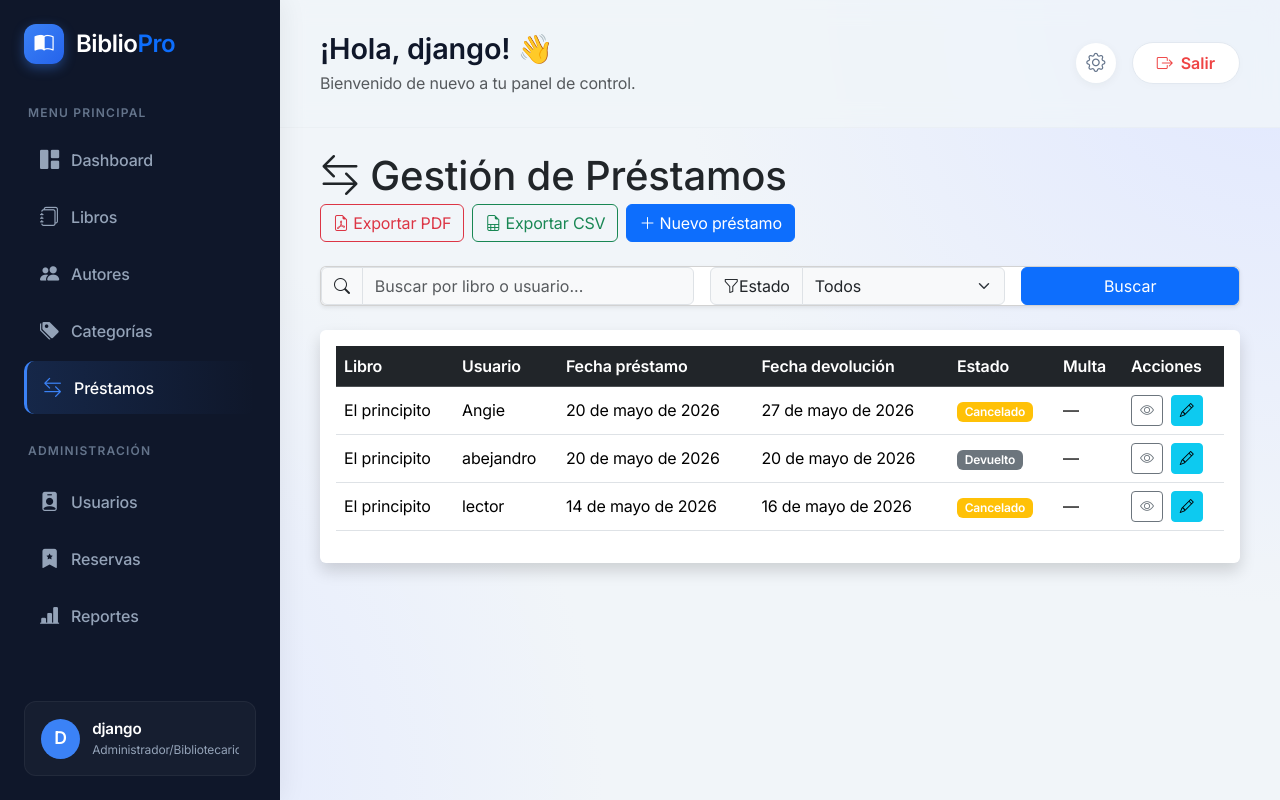
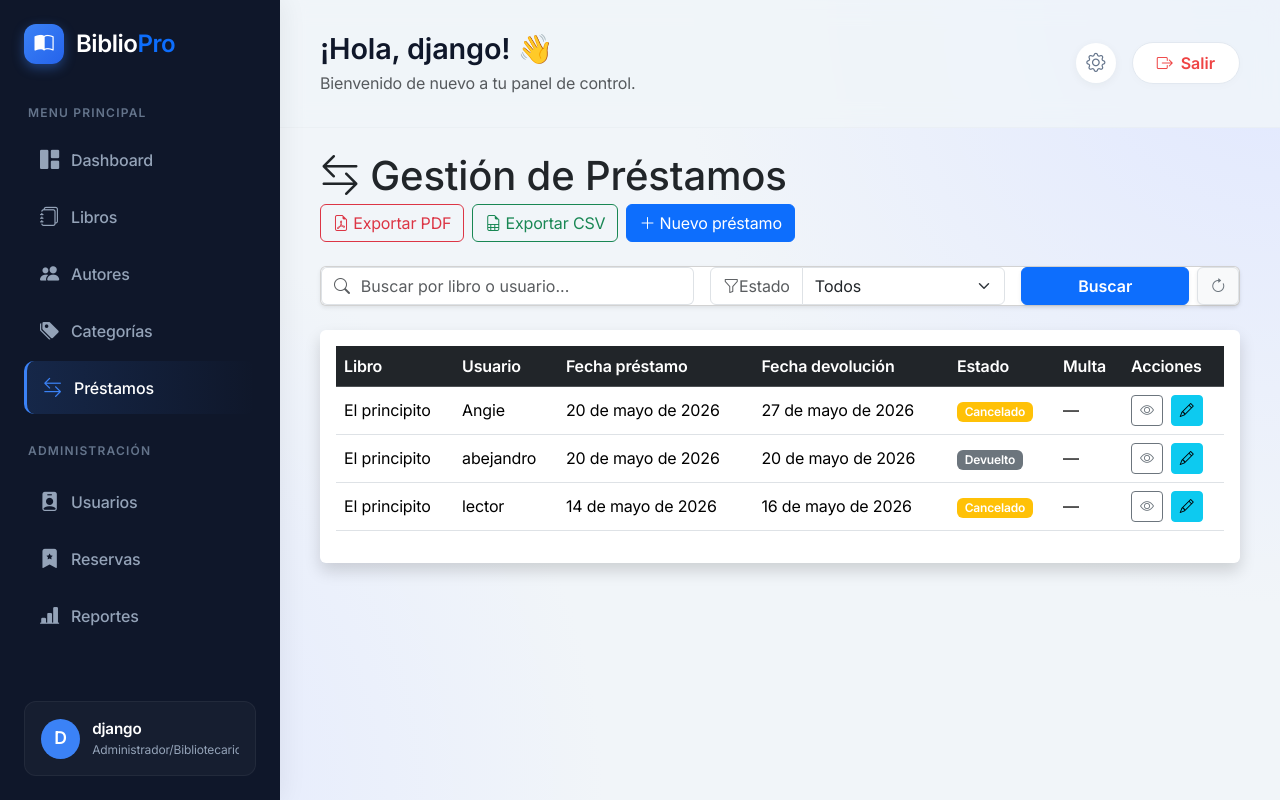
Before and after one commit to KevinDev-exe/Sistema_de_Biblioteca-_Digital, a Django app: page /prestamos/ in a window 1280 px wide. Run offline with Django 5.2, Linux system fonts and the light colour scheme; a user stored in the database is signed in; data comes from the database, SQL or seed files in the repository.

Commit message:
UI: Agregar botón de refrescar en la vista de préstamos

```diff
--- a/Sistema_de_Biblioteca_Digital/prestamos/templates/prestamos/lista_prestamos.html
+++ b/Sistema_de_Biblioteca_Digital/prestamos/templates/prestamos/lista_prestamos.html
@@ -30,14 +30,14 @@
         <form method="GET" class="row g-3 align-items-center">
             <div class="col-md-5">
                 <div class="input-group">
-                    <span class="input-group-text"><i class="bi bi-search"></i></span>
-                    <input type="text" name="q" class="form-control bg-light" placeholder="Buscar por libro o usuario..." value="{{ query }}">
+                    <span class="input-group-text bg-white text-muted border-end-0"><i class="bi bi-search"></i></span>
+                    <input type="text" name="q" class="form-control bg-white border-start-0 ps-0" placeholder="Buscar por libro o usuario..." value="{{ query }}">
                 </div>
             </div>
             <div class="col-md-4">
                 <div class="input-group">
-                    <span class="input-group-text"><i class="bi bi-funnel"></i> Estado</span>
-                    <select name="estado" class="form-select bg-light">
+                    <span class="input-group-text bg-white text-muted"><i class="bi bi-funnel"></i> Estado</span>
+                    <select name="estado" class="form-select bg-white">
                         <option value="">Todos</option>
                         {% for valor, etiqueta in ESTADOS %}
                             <option value="{{ valor }}" {% if estado_filtro == valor %}selected{% endif %}>{{ etiqueta }}</option>
@@ -45,8 +45,11 @@
                     </select>
                 </div>
             </div>
-            <div class="col-md-3">
-                <button type="submit" class="btn btn-primary w-100">Buscar</button>
+            <div class="col-md-3 d-flex gap-2">
+                <button type="submit" class="btn btn-primary flex-grow-1 fw-bold shadow-sm">Buscar</button>
+                <a href="{% url 'lista_prestamos' %}" class="btn btn-light border text-secondary shadow-sm" title="Limpiar filtros / Refrescar">
+                    <i class="bi bi-arrow-clockwise"></i>
+                </a>
             </div>
         </form>
     </div>
```
